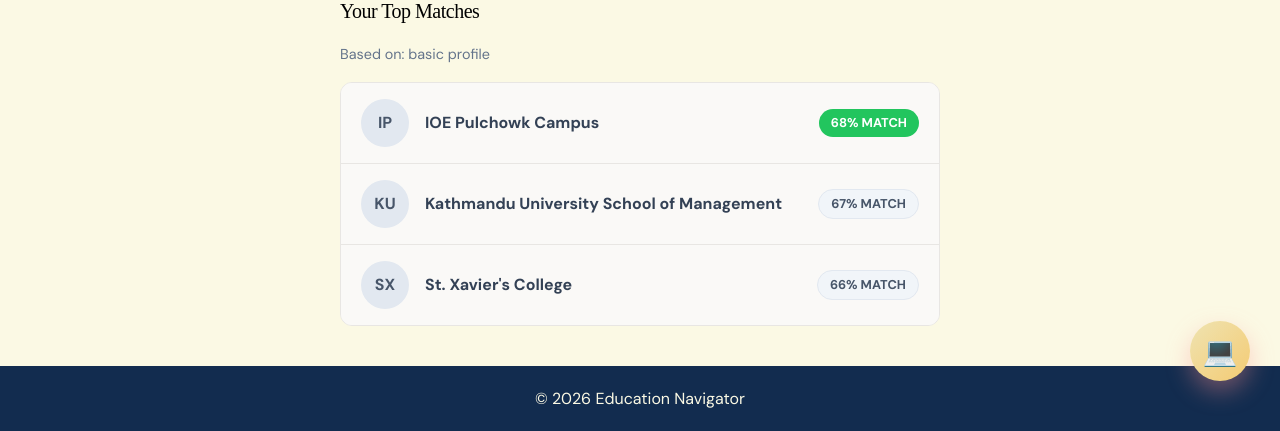
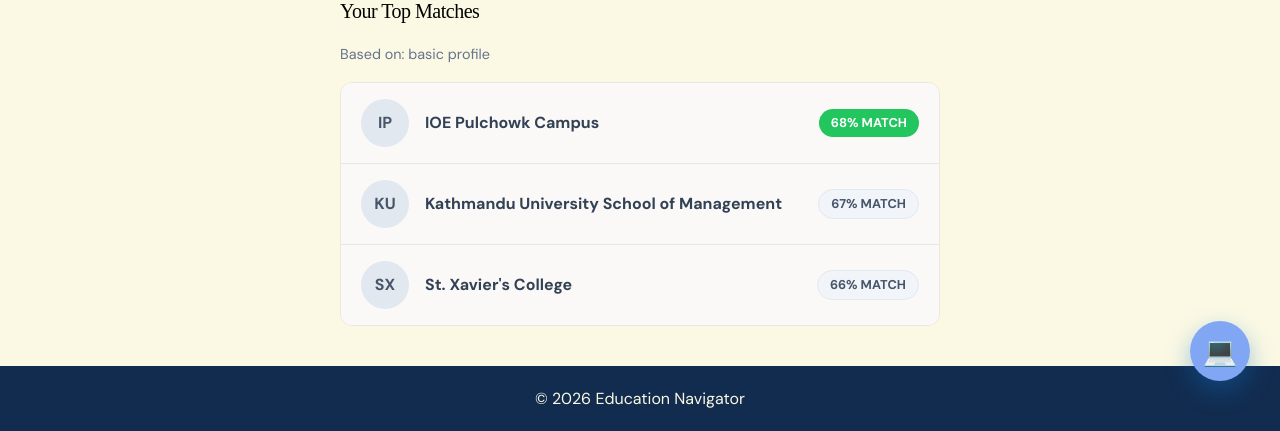
Before and after one commit to AakritiGuragain/Edu_Navigator, a Flask app: page /ai-match in a window 1280 px wide. Shown: the part 389-820 px from the top of the page. Run offline with Flask 3, Linux system fonts and the light colour scheme; data comes from the database, SQL or seed files in the repository.

Commit message:
chatbot ma changes

```diff
--- a/templates/chat_widget.html
+++ b/templates/chat_widget.html
@@ -1,7 +1,7 @@
 <!-- Navigator AI Chat Widget – Conversational Advisor (separate from AI Matcher) -->
 <div id="chat-widget-container" style="position: fixed; bottom: 30px; right: 30px; z-index: 9999; font-family: 'DM Sans', sans-serif;">
     <!-- Chat Button -->
-    <button id="chat-toggle" style="width: 60px; height: 60px; border-radius: 30px; background: linear-gradient(135deg, #efe3b1 0%, #f4cb73 100%); border: none; cursor: pointer; box-shadow: 0 10px 25px rgba(255, 142, 142, 0.4); display: flex; align-items: center; justify-content: center; transition: transform 0.3s ease;">
+    <button id="chat-toggle" style="width: 60px; height: 60px; border-radius: 30px; background: linear-gradient(135deg, #81a6f4 0%, #81a6f4 100%); border: none; cursor: pointer; box-shadow: 0 10px 25px rgba(15, 109, 192, 0.4); display: flex; align-items: center; justify-content: center; transition: transform 0.3s ease;">
         <span id="chat-icon" style="font-size: 28px;">💻</span>
     </button>
 
```
